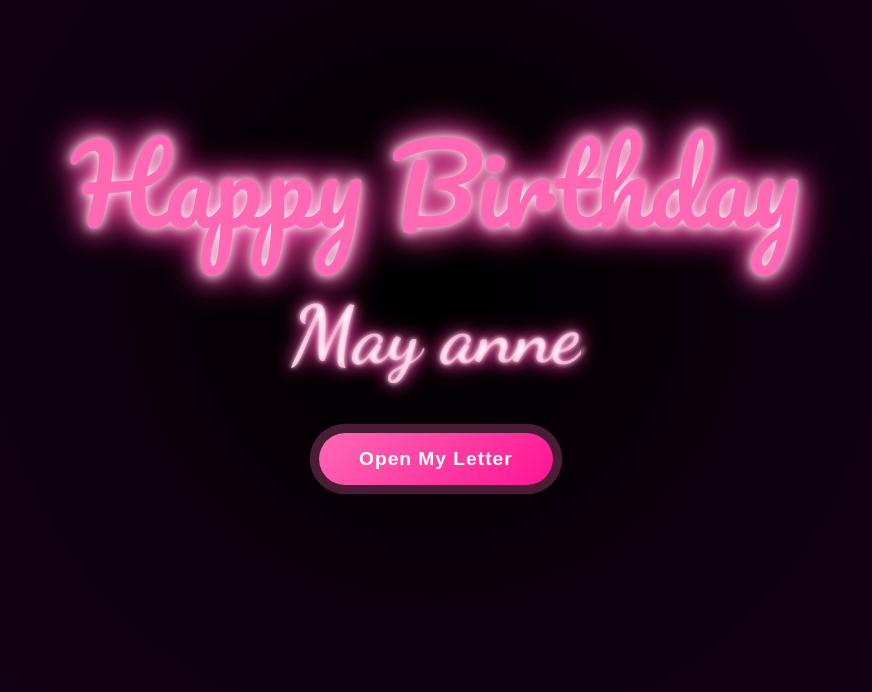
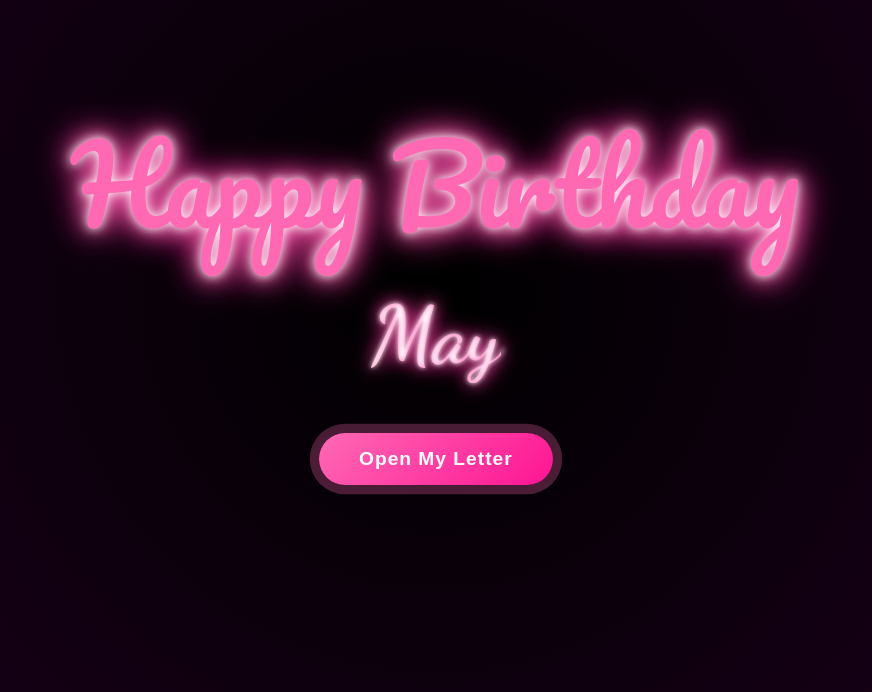
Before and after one commit to markDelin/Meyan, a plain HTML site: page index.html in a window 1280 px wide. Shown: the part 108-800 px from the top of the page, without its empty margins (204-1076 px from the left). Drawn offline with Linux system fonts and the light colour scheme.

Commit message:
Update index.html

```diff
--- a/index.html
+++ b/index.html
@@ -527,7 +527,7 @@
     <!-- Initial Greeting Popup -->
     <div class="greeting-popup" id="greetingPopup">
         <div class="greeting-text">Happy Birthday</div>
-        <div class="name-text">May anne</div>
+        <div class="name-text">May</div>
         <button class="enter-button" id="enterButton">Open My Letter</button>
     </div>
 
```
